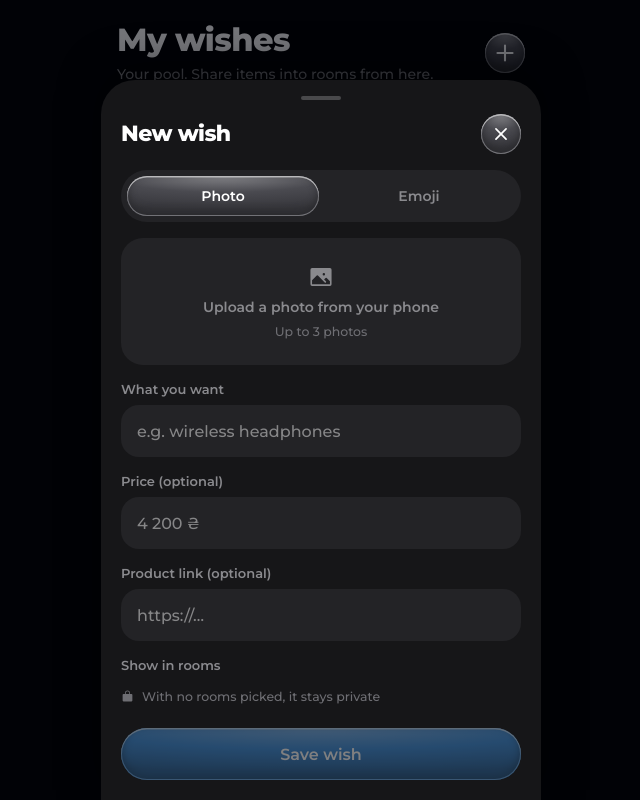
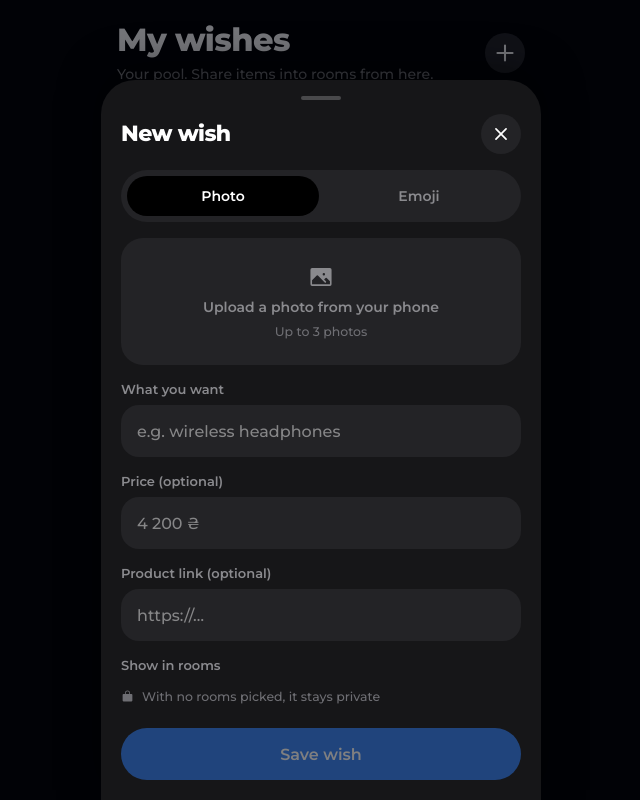
Before and after one commit to charlott4ka-maker/Wishpool, a React (Vite) app in the folder web/: page / in a window 1280 px wide. Both pictures are taken after a click on the button "Add a wish". Shown: the whole page, without its empty margins (319-959 px from the left). Built offline with nearby package versions, Linux system fonts and the light colour scheme.

Commit message:
Revert "Glossy jelly buttons and tab switches; reference palette; mono chip icons"
This reverts commit a0949e3f38fb3ee2415291656da1ab9814079d2e.

```diff
--- a/web/src/App.jsx
+++ b/web/src/App.jsx
@@ -1,7 +1,7 @@
 import React, { useState, useEffect, useRef, useContext, createContext } from "react";
 import { createPortal } from "react-dom";
 import {
-  Gift as PhGift, House as PhHouse, Briefcase as PhBriefcase, Users as PhUsers, User as PhUser, Plus as PhPlus, Check as PhCheck, CaretLeft as PhCaretLeft, CaretRight as PhCaretRight, X as PhX, ShareNetwork as PhShareNetwork, LockSimple as PhLockSimple, DiceFive as PhDiceFive, Sparkle as PhSparkle, Clock as PhClock, Link as PhLink, Heart as PhHeart, Image as PhImage, Trash as PhTrash, Globe as PhGlobe, PaperPlaneTilt as PhPaperPlaneTilt, PencilSimple as PhPencilSimple,
+  Gift as PhGift, Users as PhUsers, User as PhUser, Plus as PhPlus, Check as PhCheck, CaretLeft as PhCaretLeft, CaretRight as PhCaretRight, X as PhX, ShareNetwork as PhShareNetwork, LockSimple as PhLockSimple, DiceFive as PhDiceFive, Sparkle as PhSparkle, Clock as PhClock, Link as PhLink, Heart as PhHeart, Image as PhImage, Trash as PhTrash, Globe as PhGlobe, PaperPlaneTilt as PhPaperPlaneTilt, PencilSimple as PhPencilSimple,
 } from "@phosphor-icons/react";
 
 // Phosphor icons in the reference's chunky style: solid ("fill") glyphs for
@@ -10,7 +10,6 @@ import {
 const icon = (P, w) => function Icon({ size = 20, color = "currentColor", style, weight }) {
   return <P size={size} color={color} weight={weight || w} style={style} />;
 };
-const House = icon(PhHouse, "fill"), Briefcase = icon(PhBriefcase, "fill");
 const Gift = icon(PhGift, "fill"), Users = icon(PhUsers, "fill"), User = icon(PhUser, "fill");
 const Plus = icon(PhPlus, "bold"), Check = icon(PhCheck, "bold"), X = icon(PhX, "bold");
 const ChevronLeft = icon(PhCaretLeft, "bold"), ChevronRight = icon(PhCaretRight, "bold");
@@ -33,29 +32,12 @@ const C = {
   t1: "#FFFFFF",
   t2: "#8A8A8E",
   t3: "#6E6E73",
-  blue: "#3A8BD9",        // accent fill (reference "Send" blue)
-  blueLight: "#8CC4FF",   // accent text / links / icons
+  blue: "#2E7DF6",        // accent fill
+  blueLight: "#7FB0FF",   // accent text / links / icons
   onBlue: "#FFFFFF",      // text on accent fill
-  blueDeep: "rgba(58,139,217,0.18)", // secondary pill / selected tab fill
-  purple: "#8E4FD6",
-  green: "#3FAE3F",
-  accent: "#3A8BD9",
+  blueDeep: "rgba(46,125,246,0.16)", // secondary pill / selected tab fill
+  accent: "#2E7DF6",
 };
-// Glossy "jelly" fill from the reference: light top highlight, colour body,
-// darker bottom, bright rim and an inner shadow — all inside the shape.
-function shade(h, amt) { // amt > 0 lightens toward white, < 0 darkens toward black
-  const n = h.replace("#", ""); const c = [0, 2, 4].map(i => parseInt(n.slice(i, i + 2), 16));
-  const t = amt > 0 ? 255 : 0, a = Math.abs(amt);
-  return "#" + c.map(v => Math.round(v + (t - v) * a).toString(16).padStart(2, "0")).join("");
-}
-function jelly(color) {
-  return {
-    background: `radial-gradient(120% 85% at 50% 0%, ${shade(color, 0.32)} 0%, ${color} 48%, ${shade(color, -0.28)} 100%)`,
-    border: "none",
-    boxShadow: `inset 0 1.5px 0 rgba(255,255,255,0.5), inset 0 0 0 1px ${shade(color, 0.22)}, inset 0 -4px 8px ${shade(color, -0.45)}`,
-  };
-}
-const JELLY_GREY = "#4A4A50";
 // Layout rhythm: tight screen gutter, small gaps between blocks, roomy padding
 // inside them, big soft corners.
 const S = { gutter: 12, gap: 12, pad: 20, r: 30, rTile: 0.3 };
@@ -70,9 +52,10 @@ function surface({ fill = SOLID.card } = {}) {
 }
 const GLASS = { rim: "none" };
 // `on` = selected / primary: solid accent; otherwise a flat raised control.
-// `on` = selected / primary: blue jelly; otherwise a flat raised control.
 function glass({ on = false } = {}) {
-  return on ? jelly(C.blue) : { background: SOLID.control, border: "none", boxShadow: "none" };
+  return on
+    ? { background: C.blue, border: "none", boxShadow: "none" }
+    : { background: SOLID.control, border: "none", boxShadow: "none" };
 }
 // Floating bars sit over scrolling content: dark tint + light blur for legibility.
 function glassFloat() {
@@ -356,7 +339,7 @@ function TagChip({ icon: Icon, emoji, color = "#FFFFFF", children }) {
       background: hex(color, 0.14), boxShadow: `inset 0 0 0 1px ${hex(color, 0.45)}`,
       color: tintToWhite(color, 0.6), fontSize: 12.5, fontWeight: 600, whiteSpace: "nowrap",
     }}>
-      {Icon ? <Icon size={15} /> : <Sticker emoji={emoji} size={14} />}
+      {Icon ? <Icon size={13} strokeWidth={2.4} /> : <Sticker emoji={emoji} size={14} />}
       {children}
     </span>
   );
@@ -524,8 +507,8 @@ function Pill({ children, onClick, kind = "primary", icon, disabled, full, size
   const styles = {
     primary: { ...glass({ on: true }), color: C.onBlue },
     ghost: { ...glass(), color: C.t1 },
-    soft: { background: C.blueDeep, border: "none", boxShadow: `inset 0 1px 0 rgba(255,255,255,0.08)`, color: C.blueLight },
-    green: { ...jelly(C.blue), color: C.onBlue },
+    soft: { background: C.blueDeep, border: "none", boxShadow: "none", color: C.blueLight },
+    green: { background: C.blue, border: "none", boxShadow: "none", color: C.onBlue },
   }[kind];
   return (
     <button
@@ -566,8 +549,8 @@ function Segmented({ options, value, onChange, style }) {
           <button key={k} onClick={() => onChange(k)} style={{
             flex: 1, padding: "0 10px", borderRadius: 999, cursor: "pointer", fontFamily: font,
             fontSize: 14, fontWeight: 600, transition: "background .2s, color .2s",
-            // tab switch: the selected tab is a glossy grey pill on the dark track
-            ...(on ? jelly(JELLY_GREY) : { background: "transparent", border: "none", boxShadow: "none" }),
+            // tab switch: the selected tab is a black pill on the grey track
+            background: on ? "#000000" : "transparent", border: "none", boxShadow: "none",
             color: on ? C.t1 : C.t2,
           }}>{l}</button>
         );
@@ -582,7 +565,7 @@ function GlassButton({ onClick, children, size = H.sm, label, style }) {
     <button onClick={onClick} aria-label={label} style={{
       width: size, height: size, borderRadius: size, flexShrink: 0, cursor: "pointer", padding: 0,
       display: "flex", alignItems: "center", justifyContent: "center", color: C.t1,
-      ...jelly(JELLY_GREY),
+      ...glass(),
       ...style,
     }}>
       {children}
@@ -979,7 +962,7 @@ function TabBar({ tab, setTab }) {
               <button key={it.id} onClick={() => setTab(it.id)} aria-label={it.label} style={{
                 display: "flex", flexDirection: "column", alignItems: "center", justifyContent: "center", gap: 3,
                 width: 92, height: 58, borderRadius: 999, cursor: "pointer", fontFamily: font, border: "none",
-                ...(on ? jelly(JELLY_GREY) : { background: "transparent" }), color: on ? C.t1 : C.t2, transition: "background .2s",
+                background: on ? C.blueDeep : "transparent", color: on ? C.blueLight : C.t2, transition: "background .2s",
               }}>
                 <Icon size={24} weight={on ? "fill" : "regular"} />
                 <span style={{ fontSize: 12, fontWeight: 600, whiteSpace: "nowrap" }}>{it.label}</span>
@@ -1020,7 +1003,7 @@ function PoolScreen({ wishes, rooms, onAdd, onToggleRoom, onDelete }) {
                 {w.rooms.length === 0
                   ? <TagChip icon={Lock} color="#FFFFFF">{t("privateNote")}</TagChip>
                   : rooms.filter(r => w.rooms.includes(r.id)).map(r => (
-                    <TagChip key={r.id} icon={roomIcon(r)} color={r.tint}>{r.name}</TagChip>
+                    <TagChip key={r.id} emoji={r.emoji} color={r.tint}>{r.name}</TagChip>
                   ))}
               </div>
               {openId === w.id && (
@@ -1031,7 +1014,7 @@ function PoolScreen({ wishes, rooms, onAdd, onToggleRoom, onDelete }) {
                       ? <span style={{ color: C.t3, fontSize: 12.5 }}>{t("noRoomsHint")}</span>
                       : rooms.map(r => (
                         <Chip key={r.id} active={w.rooms.includes(r.id)} onClick={() => onToggleRoom(w.id, r.id)}>
-                          {React.createElement(roomIcon(r), { size: 16 })}{r.name}
+                          <Sticker emoji={r.emoji} size={15} />{r.name}
                         </Chip>
                       ))}
                   </div>
@@ -1103,13 +1086,11 @@ function RoomsScreen({ rooms, wishes, onOpen, onCreate }) {
 }
 
 /* ---------- CREATE ROOM ---------- */
-const ROOM_ICON = { friends: Users, couple: Heart, family: House, team: Briefcase };
-const roomIcon = (r) => ROOM_ICON[r && r.type] || Users;
 const ROOM_PRESETS = [
-  { type: "friends", key: "roomFriends", emoji: "🎮", tint: "#3A8BD9" },
-  { type: "couple", key: "roomCouple", emoji: "💞", tint: "#8E4FD6" },
-  { type: "family", key: "roomFamily", emoji: "🏠", tint: "#3FAE3F" },
-  { type: "team", key: "roomTeam", emoji: "💼", tint: "#5A6BE0" },
+  { type: "friends", key: "roomFriends", emoji: "🎮", tint: "#38BDF8" },
+  { type: "couple", key: "roomCouple", emoji: "💞", tint: "#FF4D8D" },
+  { type: "family", key: "roomFamily", emoji: "🏠", tint: "#34C759" },
+  { type: "team", key: "roomTeam", emoji: "💼", tint: "#2E7DF6" },
 ];
 function CreateRoomSheet({ onClose, onCreate }) {
   const { t } = useT();
```
